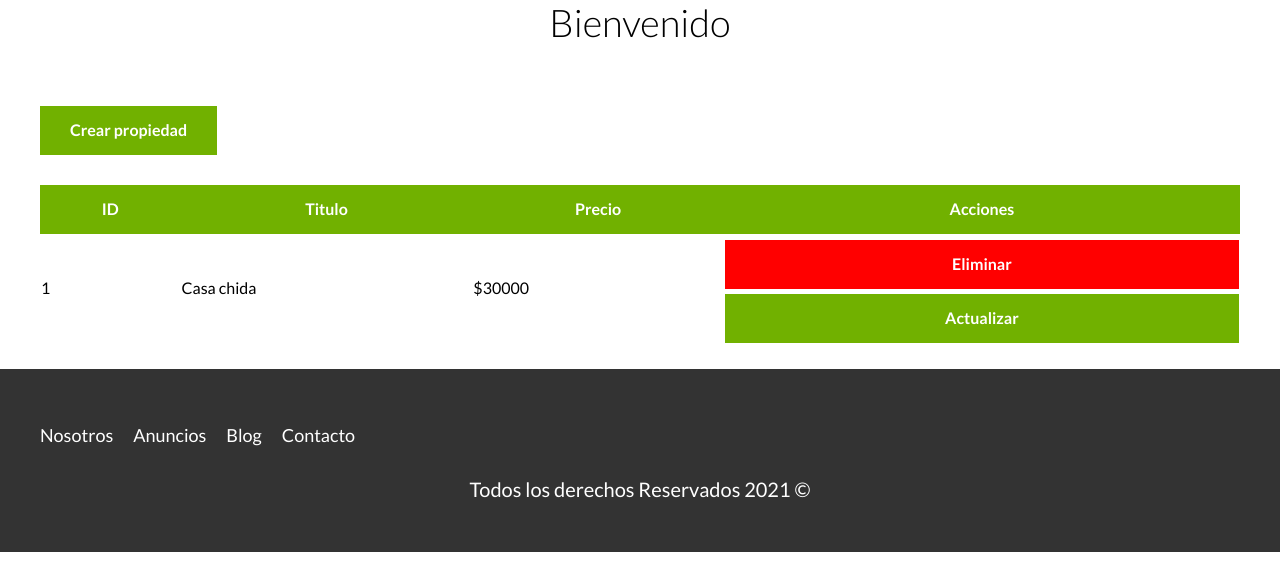
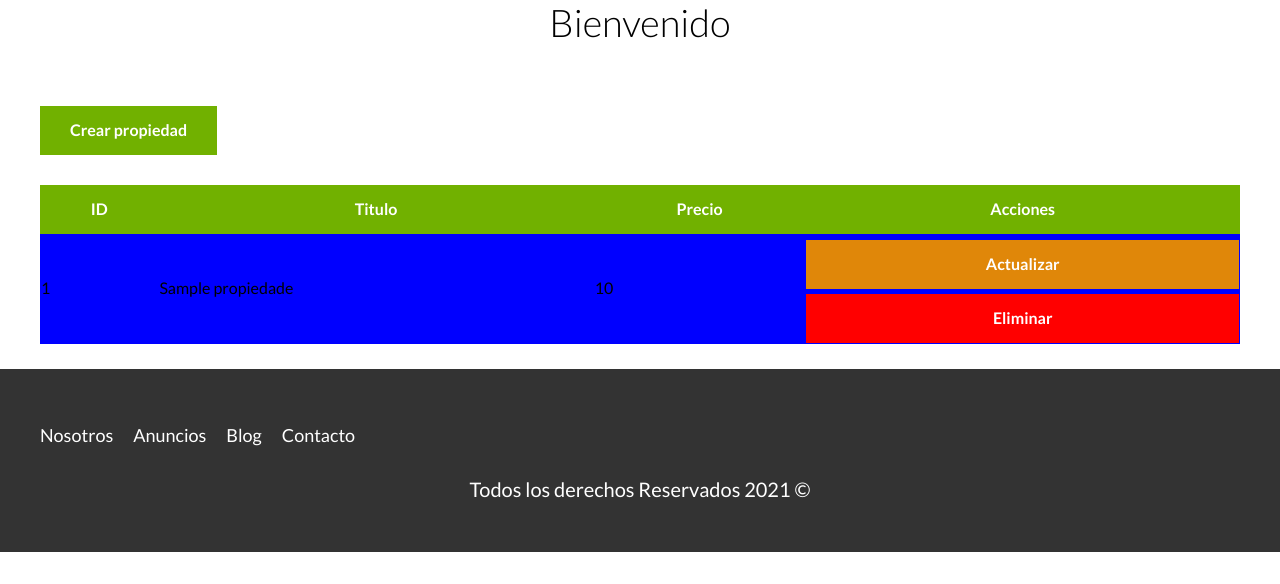
Before and after one commit to LuisVilla12/BienesRaices, a PHP site: page /admin in a window 1280 px wide. Shown: the part 157-741 px from the top of the page. Run offline with PHP 8.4, Linux system fonts and the light colour scheme; tables that the repository leaves empty or names only in its code hold one stand-in row (values such as "Sample post").

Commit message:
v15 Listado FIn

```diff
--- a/admin/index.php
+++ b/admin/index.php
@@ -1,4 +1,12 @@
 <?php
+// Importar conexion
+require '../includes/config/database.php';
+$db = conectarDB();
+
+//Hacer consulta
+$query= "SELECT * FROM propiedades";
+$consulta= mysqli_query($db,$query);
+
 // Saber si se registro correctamente
 $resultado = $_GET['resultado'] ?? null;
 
@@ -24,17 +32,22 @@ incluirTempleate('header');
             </tr>
         </thead>
         <tbody>
+            <?php while ($propiedad = mysqli_fetch_assoc($consulta)): ?>
             <tr>
-                <td>1</td>
-                <td>Casa chida</td>
-                <td>$30000</td>
+                <td><?php echo $propiedad['id']; ?></td>
+                <td><?php echo $propiedad['titulo']; ?></td>
+                <td><?php echo $propiedad['precio']; ?></td>
                 <td>
+                    <a href="" class="boton-amarillo-block">Actualizar</a>
                     <a href="" class="boton-rojo-block">Eliminar</a>
-                    <a href="" class="boton-verde-block">Actualizar</a>
                 </td>
             </tr>
+            <?php endwhile;?>
         </tbody>
     </table>
 </main>
 
-<?php incluirTempleate('footer'); ?>
+<?php
+mysqli_close($db);
+incluirTempleate('footer');
+?>
--- a/src/scss/base/_botones.scss
+++ b/src/scss/base/_botones.scss
@@ -10,8 +10,8 @@
     @include boton($verde, inline-block);
 }
 
-.boton-verde-block {
-    @include boton($verde, block);
+.boton-amarillo-block {
+    @include boton($amarillo, block);
     margin-top: .5rem;
 }
 
--- a/src/scss/layout/_tabla.scss
+++ b/src/scss/layout/_tabla.scss
@@ -10,4 +10,12 @@ table.listado {
         padding: 1rem;
         text-align: center;
     }
+    tbody {
+        tr {
+            background-color: blue;
+            &:nth-of-type(2n) {
+                background-color: red;
+            }
+        }
+    }
 }
```
Also changed, not shown: build/css/app.css, 1 other file.
